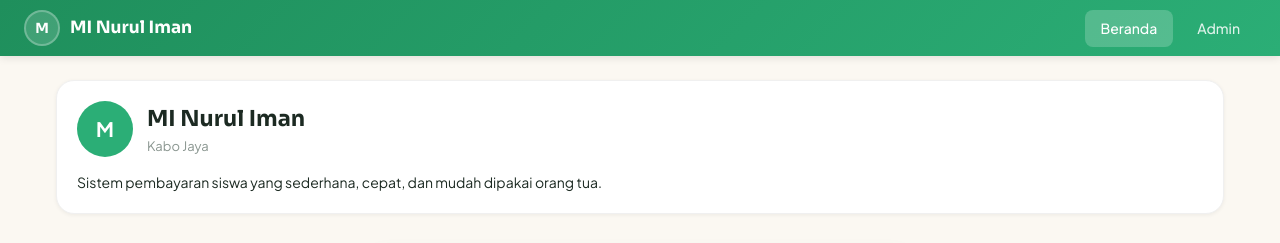
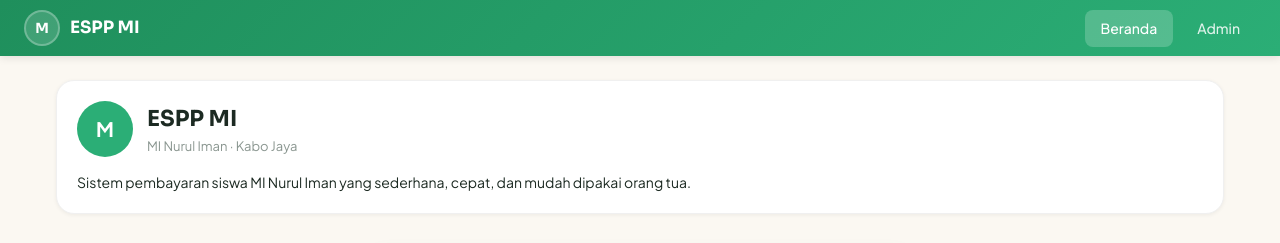
Before and after one commit to pakchoy-kreacy/Tagihan-Al-Kautsar, a Next.js app: page / in a window 1280 px wide. Shown: the top 243 px of the page. Built offline with nearby package versions, Linux system fonts and the light colour scheme; no server answers; the database is empty.

Commit message:
ui: ESPP MI branding + logo jadi favicon + judul dan deskripsi baru

```diff
--- a/src/app/admin/layout.tsx
+++ b/src/app/admin/layout.tsx
@@ -127,7 +127,7 @@ export default function AdminLayout({ children }: { children: React.ReactNode })
             <div className="admin-sidebar-logo">MI</div>
           )}
           <div>
-            <div className="admin-sidebar-title">MI Nurul Iman</div>
+            <div className="admin-sidebar-title">ESPP MI</div>
             <div className="admin-sidebar-sub">Admin Panel</div>
           </div>
         </div>
--- a/src/app/layout.tsx
+++ b/src/app/layout.tsx
@@ -2,6 +2,7 @@ import type { Metadata } from "next"
 import { Sora, Plus_Jakarta_Sans } from "next/font/google"
 import "./globals.css"
 import { ToastProvider } from "@/components/Toast"
+import { FaviconSetter } from "@/components/FaviconSetter"
 
 const sora = Sora({
   subsets: ["latin"],
@@ -18,15 +19,21 @@ const jakarta = Plus_Jakarta_Sans({
 })
 
 export const metadata: Metadata = {
-  title: "Sistem Pembayaran MI Nurul Iman",
-  description: "Sistem Informasi Tagihan Siswa MI Nurul Iman Kabo Jaya",
+  title: "ESPP MI Nurul Iman",
+  description: "Sistem pembayaran siswa MI Nurul Iman yang sederhana, cepat, dan mudah dipakai orang tua.",
+  icons: {
+    icon: "/favicon.ico",
+  },
 }
 
 export default function RootLayout({ children }: { children: React.ReactNode }) {
   return (
     <html lang="id" className={`h-full antialiased ${sora.variable} ${jakarta.variable}`}>
       <body className="min-h-full">
-        <ToastProvider>{children}</ToastProvider>
+        <ToastProvider>
+          <FaviconSetter />
+          {children}
+        </ToastProvider>
       </body>
     </html>
   )
--- a/src/app/page.tsx
+++ b/src/app/page.tsx
@@ -69,14 +69,14 @@ export default function BerandaPage() {
               </>
             ) : (
               <>
-                <div style={{ fontSize: 22, fontWeight: 700, color: "var(--ink)", fontFamily: "var(--font-heading)" }}>{schoolName}</div>
-                <div style={{ color: "var(--neutral)", fontSize: 13, marginTop: 2 }}>{alamat}</div>
+                <div style={{ fontSize: 22, fontWeight: 700, color: "var(--ink)", fontFamily: "var(--font-heading)" }}>ESPP MI</div>
+                <div style={{ color: "var(--neutral)", fontSize: 13, marginTop: 2 }}>{schoolName} · {alamat}</div>
               </>
             )}
               </div>
             </div>
             <p style={{ marginTop: 14, color: "var(--ink)", lineHeight: 1.6, fontSize: 14 }}>
-              Sistem pembayaran siswa yang sederhana, cepat, dan mudah dipakai orang tua.
+              Sistem pembayaran siswa MI Nurul Iman yang sederhana, cepat, dan mudah dipakai orang tua.
             </p>
           </section>
 
--- /dev/null
+++ b/src/components/FaviconSetter.tsx
@@ -0,0 +1,22 @@
+"use client"
+
+import { useEffect } from "react"
+import { getSchoolSettings } from "@/lib/infaq-db"
+
+export function FaviconSetter() {
+  useEffect(() => {
+    getSchoolSettings().then(settings => {
+      if (settings?.logo_url) {
+        const link = document.querySelector("link[rel~='icon']") as HTMLLinkElement || document.createElement("link")
+        link.rel = "icon"
+        link.type = "image/png"
+        link.href = settings.logo_url
+        if (!link.parentNode) {
+          document.head.appendChild(link)
+        }
+      }
+    })
+  }, [])
+
+  return null
+}
--- a/src/components/NavBar.tsx
+++ b/src/components/NavBar.tsx
@@ -32,7 +32,7 @@ export function NavBar() {
         ) : (
           <span className="logo">{schoolName.charAt(0)}</span>
         )}
-        <span>{schoolName}</span>
+        <span>ESPP MI</span>
       </Link>
 
       <button
```
